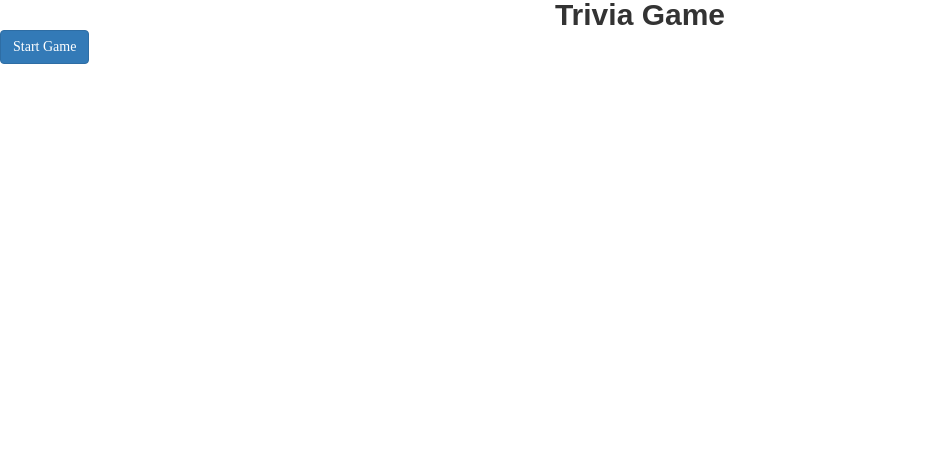
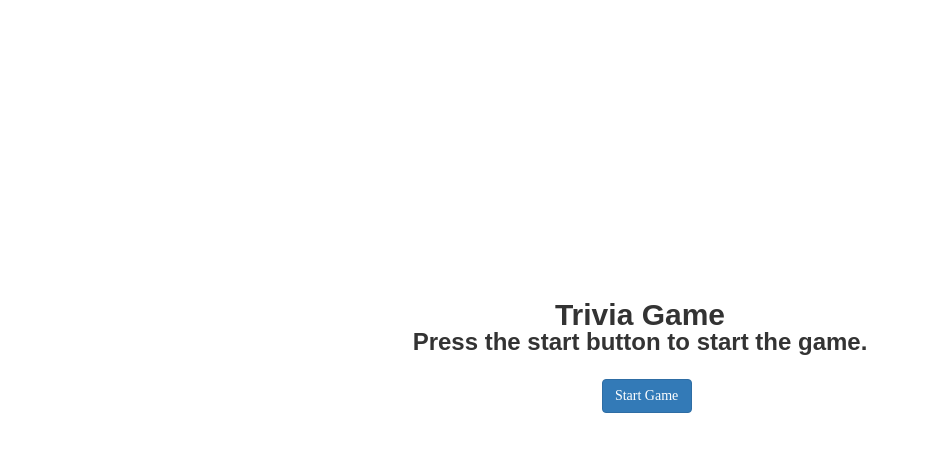
Before and after one commit to DavidGuben/TriviaGame, a PHP site: page / in a window 1280 px wide. Shown: the top 452 px of the page, without its empty margins (0-929 px from the left). Run offline with PHP 8.4, Linux system fonts and the light colour scheme.

Commit message:
added game display and question skeleton

```diff
--- a/assets/css/style.css
+++ b/assets/css/style.css
@@ -1,5 +1,7 @@
 #container {
 	text-align:center;
+	margin:0 !auto;
+	margin-top:300px;
 }
 h1 {
 	text-align:center;
@@ -7,6 +9,19 @@ h1 {
 	font-weight:bold;
 	font-family:sans-serif;
 }
+h2 {
+	text-align:center;
+	font-size:24px;
+	font-weight:bold;
+	font-family:sans-serif;
+}
 .timerStyle {
 	color:red;
 }
+.centerButton {
+	text-align:center;
+	margin-left:47%;
+	margin-top:25px;
+	width:90px;
+	height:34px;
+}
--- a/assets/javascript/app.js
+++ b/assets/javascript/app.js
@@ -19,7 +19,12 @@ var triviaQA = [
 		"option2": "Option 2",
 		"answer": "Answer",
 	},
-
+	{
+		"question": "Question 4",
+		"option1": "Option 1",
+		"option2": "Option 2",
+		"answer": "Answer",
+	},
 ]
 
 //Timer start on button click
@@ -67,4 +72,10 @@ $('#startTrivia').on("click", function() {
 	  $("#timer").html(count + " secs");
 	}
 
+	function gameDisplay() {
+		$('#question').html(triviaQA[0].question);
+	}
+	gameDisplay();
+
+
 })
--- a/index.html
+++ b/index.html
@@ -13,7 +13,14 @@
 		<p id="secondsLeft"></p>
 		<p id="timer"></div>
 		<h1>Trivia Game</h1>
-		<button id="startTrivia" class="btn btn-primary">Start Game</button>
+		<h2>Press the start button to start the game.</h2>
+		<p id="question"></p>
+		<ol>
+			<li id="option1"></li>
+			<li id="option2"></li>
+		</ol>
+		<p id ="answer"></p>
+		<button id="startTrivia" class="btn btn-primary centerButton">Start Game</button>
 		<!--jQuery-->
 		<script src="https://ajax.googleapis.com/ajax/libs/jquery/2.2.4/jquery.min.js"></script>
 		<script src="assets/javascript/app.js"></script>
```
